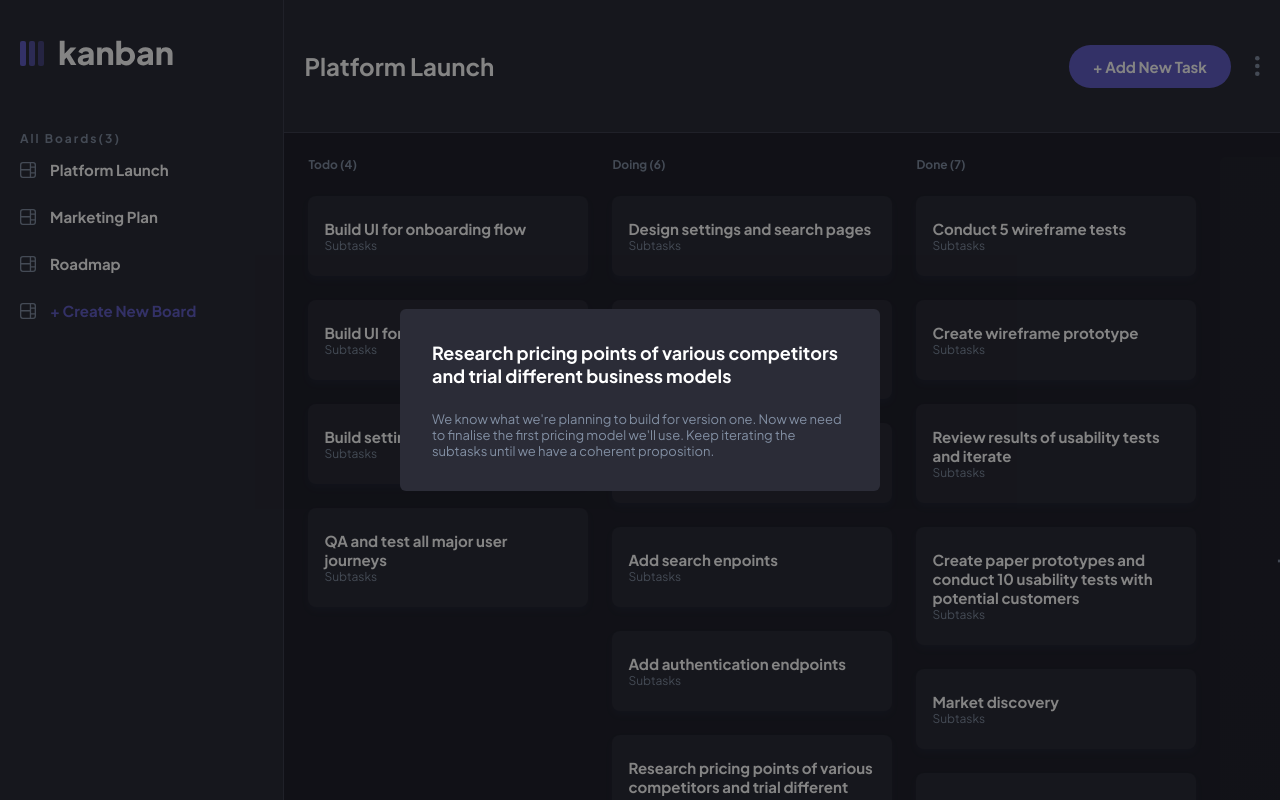
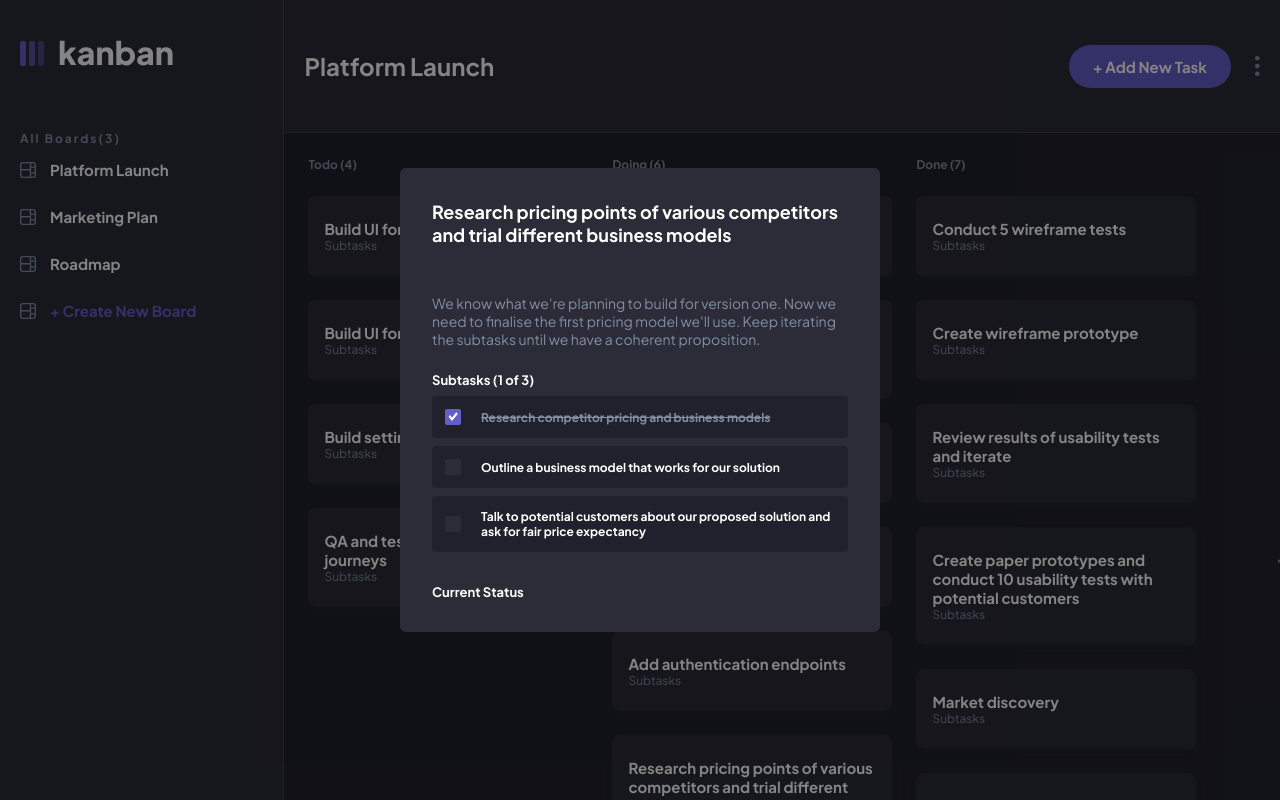
Before and after one commit to zillur-rgb/kanban-task-manager, a React (Vite) app: page / in a window 1280 px wide. Both pictures are taken after a click on the button 752 px from the left and 794 px from the top of the page. Built offline with nearby package versions, Linux system fonts and the light colour scheme.

Commit message:
Fix: Styling issue viewtask

```diff
--- a/src/components/ViewTask.tsx
+++ b/src/components/ViewTask.tsx
@@ -1,14 +1,50 @@
+import { useEffect, useState } from "react";
+import { ISubtasks, ITasks } from "../types/boards";
+import checkIcon from "../assets/icon-check.svg";
+
 type Props = {
-  selectedTask: any;
+  selectedTask: ITasks;
 };
 
 const ViewTask = ({ selectedTask }: Props) => {
+  const [amountOfCompletion, setAmountOfCompletion] = useState<number>(0);
   console.log("selectedTask", selectedTask);
+
+  useEffect(() => {
+    setAmountOfCompletion(
+      selectedTask.subtasks.filter(
+        (item: ISubtasks) => item.isCompleted === true
+      ).length
+    );
+  }, [selectedTask]);
 
   return (
     <div className="view-task-content">
       <h1>{selectedTask.title}</h1>
       <h3>{selectedTask.description}</h3>
+
+      <div>
+        <h4>
+          Subtasks ({amountOfCompletion} of {selectedTask.subtasks.length})
+        </h4>
+        {selectedTask.subtasks.map((task) => (
+          <div className={`subtask ${task.isCompleted && "line-through"}`}>
+            {!task.isCompleted ? (
+              <div className="not-completed"></div>
+            ) : (
+              <img
+                src={checkIcon}
+                alt="checkIcon"
+                className={task.isCompleted ? "completed" : "not-completed"}
+              />
+            )}
+
+            {task.title}
+          </div>
+        ))}
+      </div>
+
+      <h4>Current Status</h4>
     </div>
   );
 };
--- a/src/styles/form.css
+++ b/src/styles/form.css
@@ -46,10 +46,56 @@
   font-size: 13px;
   font-weight: bold;
 }
+
 /* VIEW TASK */
 
+.view-task-content {
+  display: flex;
+  flex-direction: column;
+  gap: 24px;
+}
+
+.view-task-content h1 {
+  margin: 0;
+}
 .view-task-content h3 {
-  font-size: 13px;
+  font-size: 14px;
   font-weight: normal;
   color: #828fa3;
 }
+
+.view-task-content h4 {
+  font-size: 13px;
+}
+
+.completed {
+  background: #635fc7;
+  width: 16px;
+  height: 16px;
+  padding: 3px;
+  border-radius: 2px;
+  text-decoration: line-through;
+}
+
+.line-through {
+  text-decoration: line-through;
+  color: #828fa3;
+}
+
+.not-completed {
+  background: #2b2c37;
+  min-width: 16px;
+  min-height: 16px;
+  border-radius: 2px;
+}
+
+.subtask {
+  display: flex;
+  align-items: center;
+  font-size: 12px;
+  padding: 13px;
+  background: #20212c;
+  gap: 20px;
+  margin: 8px 0px;
+  border-radius: 4px;
+}
--- a/src/types/boards.d.ts
+++ b/src/types/boards.d.ts
@@ -17,5 +17,5 @@ export interface ITasks {
 
 export interface ISubtasks {
   title: string;
-  isCOmpleted: boolean;
+  isCompleted: boolean;
 }
```
